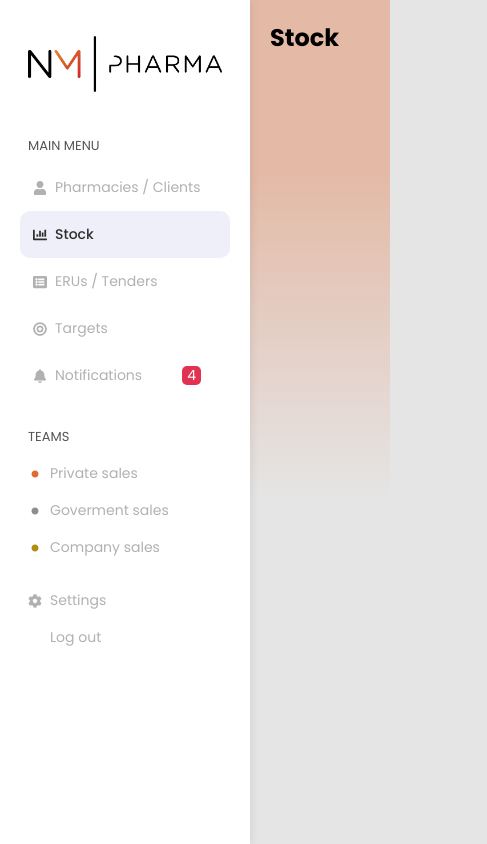
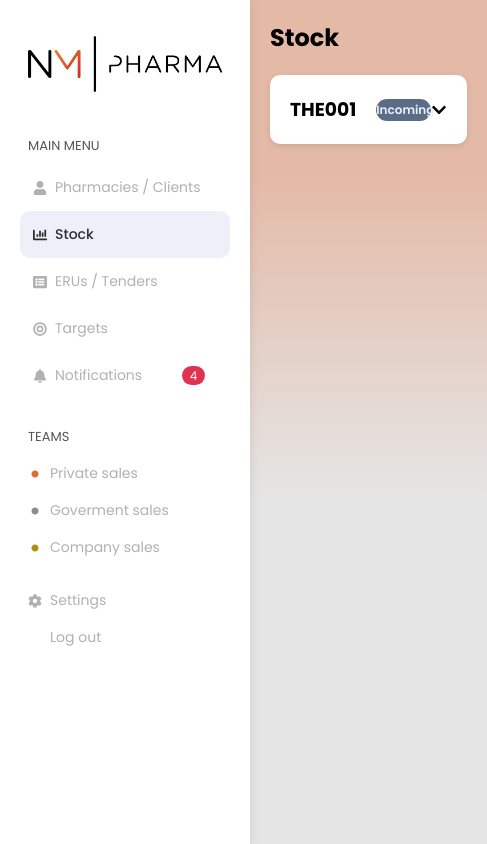
Before and after one commit to nm-pharma-ltd/react-app-nm, a React (Create React App) app in the folder nmpharma/: page /stock in a window 390 px wide. Shown: the whole page, 487 px wide, since content can reach past the window. Built offline with nearby package versions, Linux system fonts and the light colour scheme; some icons are missing.

Commit message:
sales forecast -start, media queries pharmacy page

```diff
--- a/nmpharma/src/Components/Sidebar.jsx
+++ b/nmpharma/src/Components/Sidebar.jsx
@@ -177,9 +177,9 @@ const MenuItemIcon = styled.div`
 `;
 
 const NotificationPop = styled.div`
-    width: 19px;
+    width: 23px;
     height: 19px;
-    border-radius: 5px;
+    border-radius: 20px;
     background-color: #E13251;
     margin-left: 40px;
     color: #fff;
@@ -187,4 +187,5 @@ const NotificationPop = styled.div`
     align-items: center;
     justify-content: center;
     text-align: center;
+    font-size: 12px;
 `;
--- /dev/null
+++ b/nmpharma/src/Components/StockCard.jsx
@@ -0,0 +1,160 @@
+import React, { useState } from 'react';
+import styled, { keyframes } from 'styled-components';
+import { FaChevronDown } from 'react-icons/fa';
+import { TeamBadge } from './TeamCardDetails';
+
+const slideDown = keyframes`
+  from {
+    max-height: 0;
+    opacity: 0;
+  }
+  to {
+    max-height: 1000px;
+    opacity: 1;
+  }
+`;
+
+const slideUp = keyframes`
+  from {
+    max-height: 1000px;
+    opacity: 1;
+  }
+  to {
+    max-height: 0;
+    opacity: 0;
+  }
+`;
+
+const CardContainer = styled.div`
+  width: 100%;
+  background-color: #fff;
+  border-radius: 10px;
+  padding: 20px;
+  margin-top: 20px;
+  box-shadow: 0px 2px 6px rgba(0, 0, 0, 0.1);
+  overflow: hidden;
+  border-bottom-left-radius: ${(props) => (props.expanded ? '0' : '10px')};
+  border-bottom-right-radius: ${(props) => (props.expanded ? '0' : '10px')};
+`;
+
+const CardHeaderContainer = styled.div`
+  display: flex;
+  align-items: center;
+  justify-content: space-between;
+  width: 100%;
+  cursor: pointer;
+`;
+
+const CardTitle = styled.h3`
+  margin: 0;
+  display: flex;
+  align-items: center;
+`;
+
+const ExpandIcon = styled(FaChevronDown)`
+  transition: transform 0.3s ease-in-out;
+  transform: ${(props) => (props.expanded ? 'rotate(180deg)' : 'rotate(0deg)')};
+`;
+
+const ExpandedCard = styled.div`
+  background-color: #f5f5f5;
+  border-radius: ${(props) => (props.noTopRadius ? '0' : '10px')} ${(props) => (props.noTopRadius ? '0' : '10px')} 10px 10px;
+  padding: 20px;
+  max-height: ${(props) => (props.expanded ? '1000px' : '0')};
+  overflow: hidden;
+  animation: ${(props) => (props.expanded ? slideDown : slideUp)} 0.3s ease-in-out;
+`;
+
+const TableContainer = styled.table`
+  width: 100%;
+  border-collapse: collapse;
+  margin-top: 20px;
+`;
+
+const TableHead = styled.thead`
+  background-color: #f5f5f5;
+`;
+
+const TableHeadCell = styled.th`
+  padding: 10px;
+  text-align: left;
+`;
+
+const TableRow = styled.tr`
+  &:nth-child(even) {
+    background-color: #f5f5f5;
+  }
+`;
+
+const TableCell = styled.td`
+  padding: 10px;
+`;
+
+const MoreButton = styled.button`
+  background-color: #d54529;
+  color: #fff;
+  padding: 5px 10px;
+  border: none;
+  border-radius: 5px;
+  cursor: pointer;
+`;
+
+const StockCard = () => {
+  const [expanded, setExpanded] = useState(false);
+
+  const handleExpand = () => {
+    setExpanded((prevExpanded) => !prevExpanded);
+  };
+
+  return (
+    <>
+      <CardContainer expanded={expanded}>
+        <CardHeaderContainer onClick={handleExpand}>
+          <CardTitle>
+            THE001
+            <TeamBadge>Incoming</TeamBadge>
+          </CardTitle>
+          <ExpandIcon expanded={expanded} />
+        </CardHeaderContainer>
+      </CardContainer>
+
+      {expanded && (
+        <ExpandedCard expanded={expanded} noTopRadius>
+          <TableContainer>
+            <TableHead>
+              <TableRow>
+                <TableHeadCell>STOCK CODE</TableHeadCell>
+                <TableHeadCell>PRODUCT NAME</TableHeadCell>
+                <TableHeadCell>ON ORDER</TableHeadCell>
+                <TableHeadCell>INCOMING</TableHeadCell>
+                <TableHeadCell>TOTAL IN STOCK</TableHeadCell>
+                <TableHeadCell>MONTHS OF STOCK</TableHeadCell>
+                <TableHeadCell>TO ORDER</TableHeadCell>
+                <TableHeadCell>ACTIONS</TableHeadCell>
+              </TableRow>
+            </TableHead>
+            <tbody>
+              <TableRow>
+                <TableCell>NMP019</TableCell>
+                <TableCell>AMLODIPINE TEVA 10 MG</TableCell>
+                <TableCell>+80</TableCell>
+                <TableCell>+100</TableCell>
+                <TableCell>120</TableCell>
+                <TableCell>12</TableCell>
+                <TableCell>
+                  <input type="number" />
+                </TableCell>
+                <TableCell>
+                  <MoreButton>More</MoreButton>
+                </TableCell>
+              </TableRow>
+              {/* Add more data rows here */}
+            </tbody>
+          </TableContainer>
+        </ExpandedCard>
+      )}
+    </>
+  );
+};
+
+export default StockCard;
--- a/nmpharma/src/Components/Table.jsx
+++ b/nmpharma/src/Components/Table.jsx
@@ -62,6 +62,10 @@ const Card = styled.div`
   margin-right: 25px;
   width: ${props => props.width || '48%'};
   min-width: 500px;
+
+  @media (max-width: 1320px){
+    width: 100%;
+  }
 `;
 
 const CardHeader = styled.div`
--- a/nmpharma/src/Components/TeamCardDetails.jsx
+++ b/nmpharma/src/Components/TeamCardDetails.jsx
@@ -75,7 +75,7 @@ export const TeamBadge = styled.div`
   justify-content: space-evenly;
   align-items: center;
   color: #e7f0ff;
-  margin: 0 20px;
+  margin: 0 0 0 20px;
   width: 68px;
   background-color: #5c6c84;
   font-size: 13px;
@@ -105,9 +105,19 @@ const TeamBox = styled(NavLink)`
   text-decoration: none;
   color: #fff;
   transition: all 0.25s ease-in-out;
+  min-width: 320px;
 
   &:hover {
     box-shadow: 0 3px 4px rgba(0, 0, 0, 0.25);
+  }
+
+  @media (max-width: 1278px){
+    min-width: 47%;
+  }
+
+  @media (max-width: 1024px){
+    min-width: unset;
+    width: 100%;
   }
 `
 
@@ -117,7 +127,10 @@ const TeamName = styled.h3`
   display: flex;
   justify-content: center;
   align-items: center;
-  margin-right: 10px;
+
+  @media (max-width: 1440px){
+    font-size: 20px;
+  }
 `;
 
 const Goal = styled.div`
--- a/nmpharma/src/Pages/Pharmacies.jsx
+++ b/nmpharma/src/Pages/Pharmacies.jsx
@@ -133,12 +133,14 @@ const TeamsContainer = styled.div`
   flex-wrap: wrap;
 `;
 
-const MamRadVelkyZadky = styled.div`
+export const MamRadVelkyZadky = styled.div`
   display: flex;
   justify-content: space-between;
   align-items: flex-start;
   flex-wrap: wrap;
   margin-bottom: 20px;
+
+
 `;
 
 const IconContainer = styled.div`
--- a/nmpharma/src/Pages/Stock.jsx
+++ b/nmpharma/src/Pages/Stock.jsx
@@ -1,12 +1,23 @@
 import React from "react";
+import StockCard from "../Components/StockCard";
+import { styled } from "styled-components";
 
 
 export default function Stock() {
 
-    return (
-      <>
-       <h2>Stock</h2>
-      </>
-    );
+  return (
+    <>
+      <Kontainer>
+        <h2>Stock</h2>
+        <StockCard />
+      </Kontainer>
+    </>
+  );
 
 }
+
+const Kontainer = styled.div`
+  display: flex;
+  flex-direction: column;
+  margin: 20px 20px 20px 0px;
+`
```
